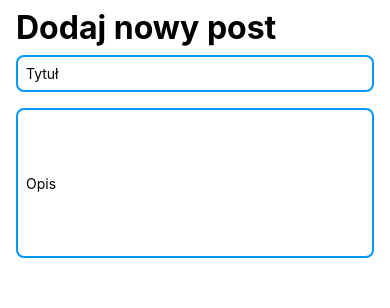
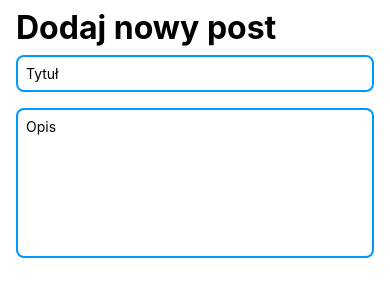
Before and after one commit to WojtekBoman/posts-app, a React Native app: screen /AddNewPost in a window 390 px wide. Shown: the top 308 px of the page. Built offline with nearby package versions, Linux system fonts and the light colour scheme.

Commit message:
Fix desc input

```diff
--- a/src/screens/AddNewPost.tsx
+++ b/src/screens/AddNewPost.tsx
@@ -41,6 +41,8 @@ const AddNewPost = () => {
             onChangeText={setTitle}
           />
           <TextInput
+            numberOfLines={5}
+            multiline={true}
             maxLength={DESC_MAX_LENGTH}
             style={[styles.input, styles.descInput]}
             placeholder="Opis"
```
